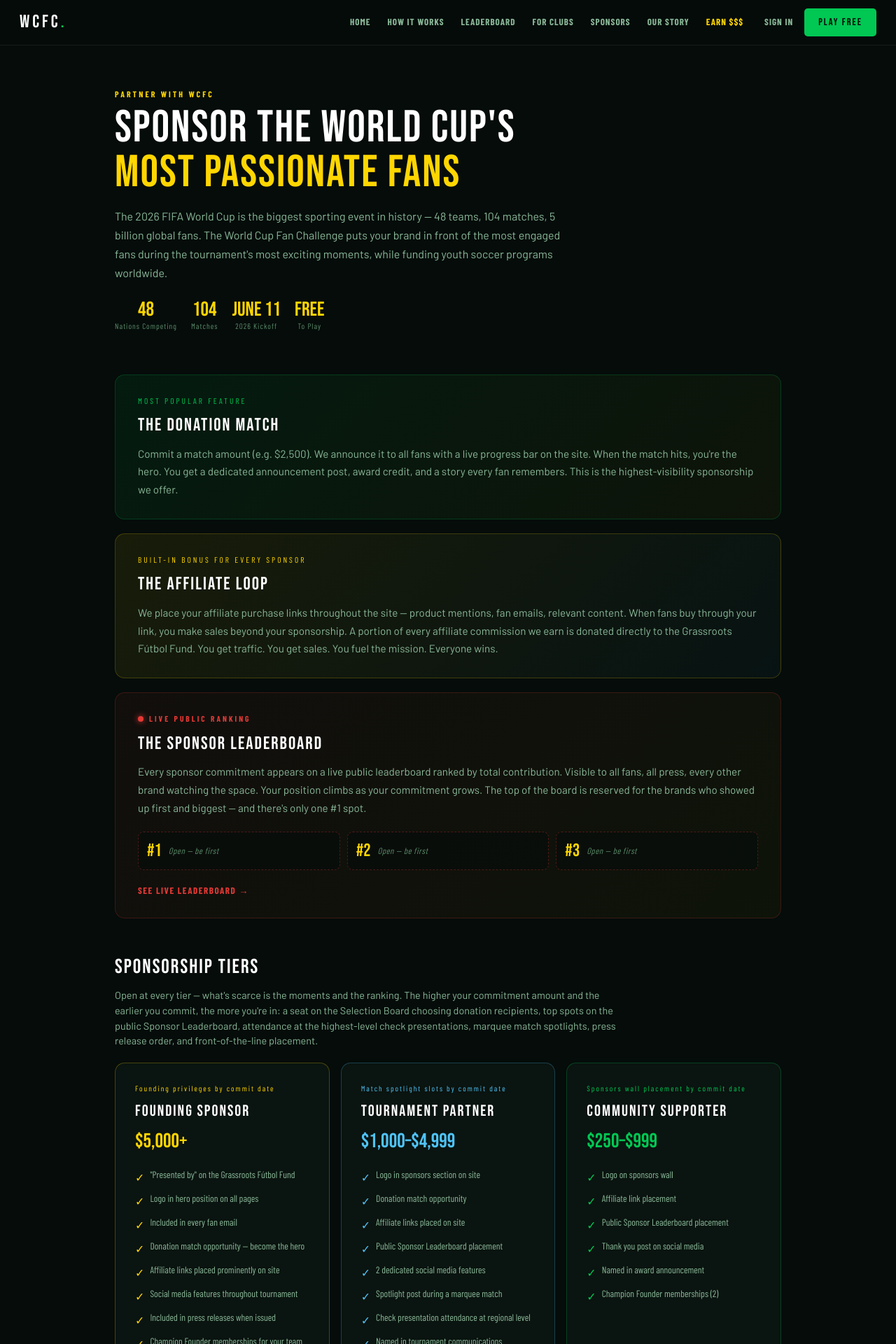
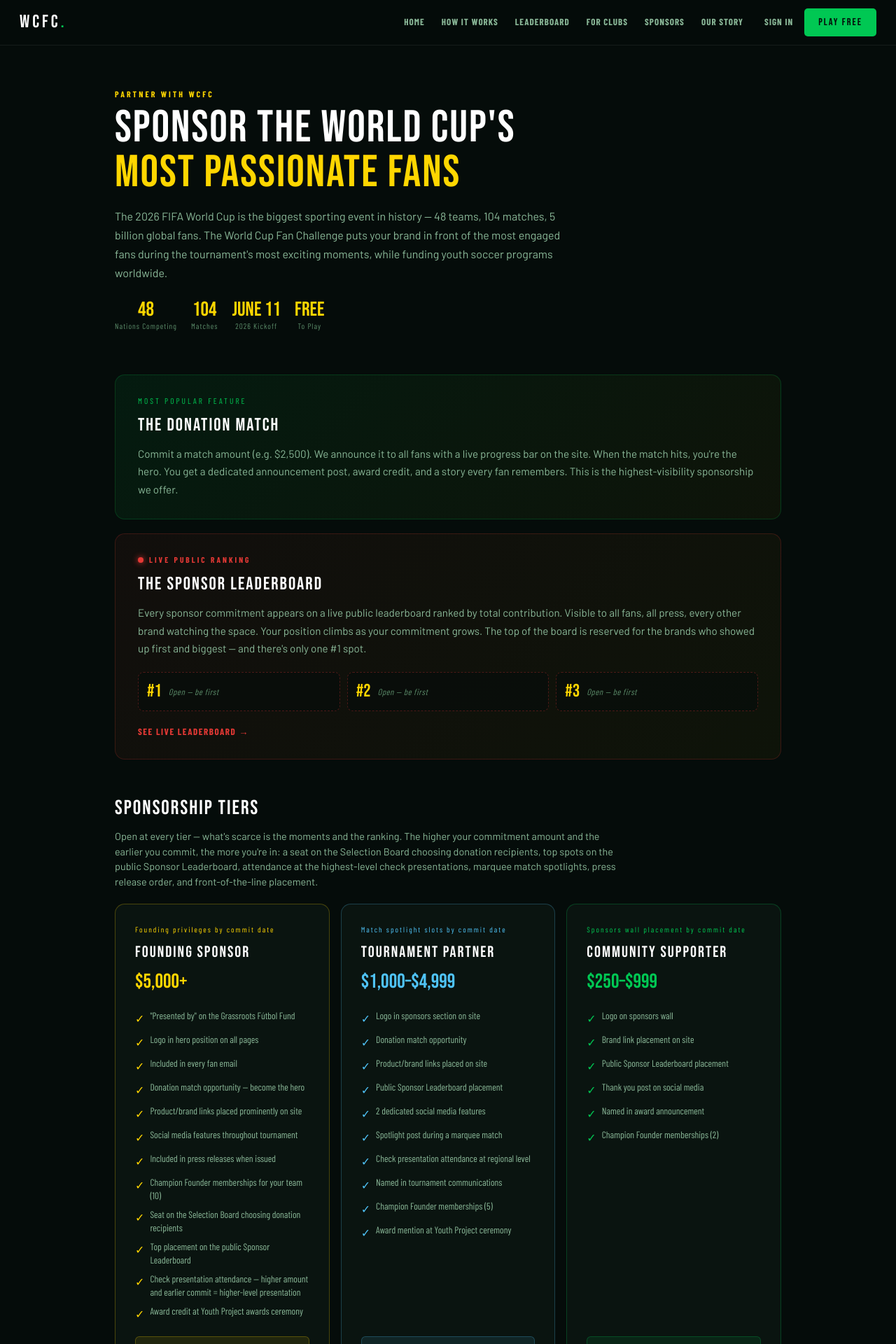
Before and after one commit to thomasjbartley-creator/wcfc-platform, a Next.js app: page /sponsors in a window 1280 px wide. Shown: the top 1920 px of the page at 70% size. Built offline with nearby package versions, Linux system fonts and the light colour scheme.

Commit message:
Hide affiliate program (reversible)

```diff
--- a/app/affiliate/page.tsx
+++ b/app/affiliate/page.tsx
@@ -1,11 +1,22 @@
 'use client'
 
+// AFFILIATE PROGRAM PAUSED — see brief. Page redirects to homepage.
+// All original code preserved below the redirect for re-enablement.
+
+import { useEffect } from 'react'
+import { useRouter } from 'next/navigation'
 import Link from 'next/link'
 import { useState } from 'react'
 import { QRCodeSVG } from 'qrcode.react'
 import Nav from '@/app/components/Nav'
 
 export default function AffiliatePage() {
+  const router = useRouter()
+  useEffect(() => { router.replace('/') }, [router])
+  return <div style={{ minHeight: '100vh', background: '#050C0A' }} />
+}
+
+function _OriginalAffiliatePage_PAUSED() {
  const [form, setForm] = useState({ name: '', email: '', platform: '', audience: '', paypal: '' })
  const [submitted, setSubmitted] = useState(false)
  const [affiliateCode, setAffiliateCode] = useState('')
--- a/app/api/affiliate-apply/route.ts
+++ b/app/api/affiliate-apply/route.ts
@@ -3,10 +3,14 @@ import { createAdminClient } from '@/lib/supabase-admin'
 
 /**
  * POST /api/affiliate-apply
- * Creates a pending affiliate application row.
- * approved=false, is_active=false — owner reviews and approves manually.
+ * AFFILIATE PROGRAM PAUSED — see brief. Returns 404 while paused.
+ * Original code preserved below for re-enablement.
  */
 export async function POST(req: NextRequest) {
+  return NextResponse.json({ error: 'Affiliate program is currently paused' }, { status: 404 })
+}
+
+async function _originalPOST_PAUSED(req: NextRequest) {
   try {
     const { name, email, platform, audience, paypal } = await req.json()
 
--- a/app/api/capture-order/route.ts
+++ b/app/api/capture-order/route.ts
@@ -118,14 +118,15 @@ export async function POST(req: NextRequest) {
       .eq('email', normalizedEmail)
       .maybeSingle()
 
-    // --- Resolve referral code: affiliate first, then fan ---
-    // These two paths are mutually exclusive. Affiliate codes earn money only (zero points).
-    // Fan referral codes earn leaderboard points only (zero money).
+    // --- Resolve referral code: fan referrals only ---
+    // AFFILIATE PROGRAM PAUSED — see brief. Affiliate lookup disabled; only fan
+    // referral codes are resolved. No affiliate rows are created, no payouts touched.
+    // To re-enable: restore the affiliate lookup block below and the Step 3 block.
     let validatedRefCode: string | null = null   // fan referral code (sets profiles.referred_by)
-    let matchedAffiliate: { id: string; email: string; user_id: string | null } | null = null
+    const matchedAffiliate: { id: string; email: string; user_id: string | null } | null = null  // always null while paused
 
     if (referralCode) {
-      // Check affiliates table first
+      /* ── AFFILIATE LOOKUP — PAUSED ──────────────────────────────────
       const { data: affiliate } = await adminClient
         .from('affiliates')
         .select('id, email, user_id')
@@ -135,7 +136,6 @@ export async function POST(req: NextRequest) {
         .maybeSingle()
 
       if (affiliate) {
-        // Block self-referral: affiliate cannot credit their own purchase
         if (affiliate.email !== normalizedEmail && affiliate.user_id !== existingProfile?.id) {
           matchedAffiliate = affiliate
           console.log(`Affiliate matched: code=${referralCode} affiliate=${affiliate.id}`)
@@ -143,7 +143,9 @@ export async function POST(req: NextRequest) {
           console.log(`Affiliate self-referral blocked: ${normalizedEmail} code=${referralCode}`)
         }
       } else {
-        // Not an affiliate code -- check fan referral codes
+      ── END PAUSED BLOCK ────────────────────────────────────────── */
+
+      // Fan referral codes only (affiliate codes are ignored while paused)
       const { data: referrer } = await adminClient
         .from('profiles')
         .select('id, email, referral_code')
@@ -156,8 +158,7 @@ export async function POST(req: NextRequest) {
       } else if (referrer && referrer.email === normalizedEmail) {
         console.log(`Fan self-referral blocked: ${normalizedEmail} tried code ${referralCode}`)
       } else {
-          console.log(`Referral code ${referralCode} not found in affiliates or profiles -- ignoring`)
-        }
+        console.log(`Referral code ${referralCode} not found -- ignoring (affiliate lookup paused)`)
       }
     }
 
@@ -262,12 +263,12 @@ export async function POST(req: NextRequest) {
       console.log(`New user created: ${normalizedEmail} -> champion (txn: ${transactionId})`)
     }
 
-    // --- Step 3: Affiliate attribution (money path, zero points) ---
-    // Only one affiliate conversion per buyer (referred_id has a UNIQUE constraint).
-    // A retry that hits ORDER_ALREADY_CAPTURED returns early above, but even if it
-    // reaches here, the insert on referred_id ensures no double-count.
+    /* ── STEP 3: AFFILIATE ATTRIBUTION — PAUSED ──────────────────────
+     * Affiliate program paused — see brief. No referral rows created,
+     * no payout counters touched. matchedAffiliate is always null while
+     * paused, so this block never fires. Keeping code for re-enablement.
+     *
     if (matchedAffiliate) {
-      // Check if this buyer already has a referral row (idempotency guard)
       const { data: existingReferral } = await adminClient
         .from('referrals')
         .select('id')
@@ -286,10 +287,8 @@ export async function POST(req: NextRequest) {
           })
 
         if (refInsertErr) {
-          // Non-fatal: payment and account are already done
           console.error('Affiliate referral insert failed (non-fatal):', refInsertErr)
         } else {
-          // Increment affiliate total_signups
           const { data: aff } = await adminClient
             .from('affiliates')
             .select('total_signups')
@@ -307,6 +306,7 @@ export async function POST(req: NextRequest) {
         console.log(`Affiliate referral already exists for buyer ${userId} -- skipping`)
       }
     }
+    ── END PAUSED BLOCK ──────────────────────────────────────────── */
 
     // Non-critical: Brevo (fire-and-forget)
     const brevoKey = process.env.BREVO_API_KEY
--- a/app/components/Nav.tsx
+++ b/app/components/Nav.tsx
@@ -11,7 +11,7 @@ const navLinks = [
   { label: 'FOR CLUBS', href: '/clubs' },
   { label: 'SPONSORS', href: '/sponsors' },
   { label: 'OUR STORY', href: '/about' },
-  { label: 'EARN $$$', href: '/affiliate', gold: true },
+  // { label: 'EARN $$$', href: '/affiliate', gold: true },  // Affiliate program paused
 ]
 
 export default function Nav() {
--- a/app/page.tsx
+++ b/app/page.tsx
@@ -200,7 +200,7 @@ export default function Home() {
           WCFC<span style={{ color: '#00C853' }}>.</span>
         </div>
         <div style={{ display: 'flex', gap: '16px', justifyContent: 'center', flexWrap: 'wrap', marginBottom: '20px' }}>
-          {[['Play Free', '/auth/signup'], ['Sign In', '/auth/login'], ['Leaderboard', '/leaderboard'], ['For Clubs', '/clubs'], ['Sponsors', '/sponsors'], ['Our Story', '/about'], ['Earn $$$', '/affiliate'], ['Donate', '/checkout'], ['How It Works', '/how-it-works'], ['Rules', '/rules']].map(([label, href]) => (
+          {[['Play Free', '/auth/signup'], ['Sign In', '/auth/login'], ['Leaderboard', '/leaderboard'], ['For Clubs', '/clubs'], ['Sponsors', '/sponsors'], ['Our Story', '/about'], ['Donate', '/checkout'], ['How It Works', '/how-it-works'], ['Rules', '/rules']].map(([label, href]) => (
             <Link key={label} href={href} style={{ fontFamily: "'Barlow Condensed'", fontSize: '0.82rem', color: '#8ab898', textDecoration: 'none', letterSpacing: '1px' }}>{label}</Link>
           ))}
         </div>
--- a/app/sponsors/page.tsx
+++ b/app/sponsors/page.tsx
@@ -20,7 +20,7 @@ export default function SponsorsPage() {
  'Logo in hero position on all pages',
  'Included in every fan email',
  'Donation match opportunity — become the hero',
- 'Affiliate links placed prominently on site',
+ 'Product/brand links placed prominently on site',
  'Social media features throughout tournament',
  'Included in press releases when issued',
  'Champion Founder memberships for your team (10)',
@@ -38,7 +38,7 @@ export default function SponsorsPage() {
  perks: [
  'Logo in sponsors section on site',
  'Donation match opportunity',
- 'Affiliate links placed on site',
+ 'Product/brand links placed on site',
  'Public Sponsor Leaderboard placement',
  '2 dedicated social media features',
  'Spotlight post during a marquee match',
@@ -55,7 +55,7 @@ export default function SponsorsPage() {
  limit: 'Sponsors wall placement by commit date',
  perks: [
  'Logo on sponsors wall',
- 'Affiliate link placement',
+ 'Brand link placement on site',
  'Public Sponsor Leaderboard placement',
  'Thank you post on social media',
  'Named in award announcement',
@@ -106,13 +106,7 @@ export default function SponsorsPage() {
  </p>
  </div>
 
- {/* AFFILIATE PARTNERSHIP CALLOUT */}
- <div style={{ background: 'linear-gradient(135deg,rgba(255,214,0,0.08),rgba(79,195,247,0.04))', border: '1px solid rgba(255,214,0,0.2)', borderRadius: '14px', padding: '28px 32px', marginBottom: '20px' }}>
- <div style={{ fontFamily: "'Barlow Condensed'", fontSize: '0.72rem', color: '#FFD600', letterSpacing: '3px', marginBottom: '8px' }}>BUILT-IN BONUS FOR EVERY SPONSOR</div>
- <div style={{ fontFamily: "'Bebas Neue'", fontSize: '1.6rem', color: 'white', letterSpacing: '2px', marginBottom: '8px' }}>The Affiliate Loop</div>
- <p style={{ fontFamily: "'Barlow'", fontSize: '0.95rem', color: '#8ab898', lineHeight: 1.7, marginBottom: '0' }}>We place your affiliate purchase links throughout the site — product mentions, fan emails, relevant content. When fans buy through your link, you make sales beyond your sponsorship. A portion of every affiliate commission we earn is donated directly to the Grassroots Fútbol Fund. You get traffic. You get sales. You fuel the mission. Everyone wins.
- </p>
- </div>
+ {/* AFFILIATE PARTNERSHIP CALLOUT — PAUSED (affiliate program hidden, see brief) */}
 
  {/* SPONSOR LEADERBOARD CALLOUT */}
  <div style={{ background: 'linear-gradient(135deg,rgba(229,57,53,0.06),rgba(255,214,0,0.04))', border: '1px solid rgba(229,57,53,0.2)', borderRadius: '14px', padding: '28px 32px', marginBottom: '48px' }}>
--- a/app/thank-you/page.tsx
+++ b/app/thank-you/page.tsx
@@ -80,7 +80,7 @@ function ThankYouContent() {
             {[
               { n: '1', title: 'Check your email', desc: "We've sent you a link to set your password and complete your fan profile." },
               { n: '2', title: 'Make your picks', desc: 'Once logged in, head to your dashboard to predict every match before June 11 kickoff.' },
-              { n: '3', title: 'Spread the word', desc: 'Each friend who joins through your referral link earns you bonus points and helps fund youth fútbol.' },
+              { n: '3', title: 'Spread the word', desc: 'Share with friends and help fund youth fútbol. The more fans, the bigger the impact.' },
             ].map(s => (
               <div key={s.n} style={{ display: 'flex', gap: '16px', alignItems: 'flex-start', padding: '16px', background: '#0a1410', border: '1px solid rgba(255,255,255,0.06)', borderRadius: '10px' }}>
                 <div style={{ width: 36, height: 36, borderRadius: '50%', background: 'rgba(255,214,0,0.15)', border: '1px solid rgba(255,214,0,0.3)', display: 'flex', alignItems: 'center', justifyContent: 'center', fontFamily: "'Bebas Neue'", fontSize: '1.1rem', color: '#FFD600', flexShrink: 0 }}>{s.n}</div>
```
Also changed, not shown: app/ref/[code]/page.tsx (+28 -6 lines). Lines whose indentation alone changed are shown as unchanged.
